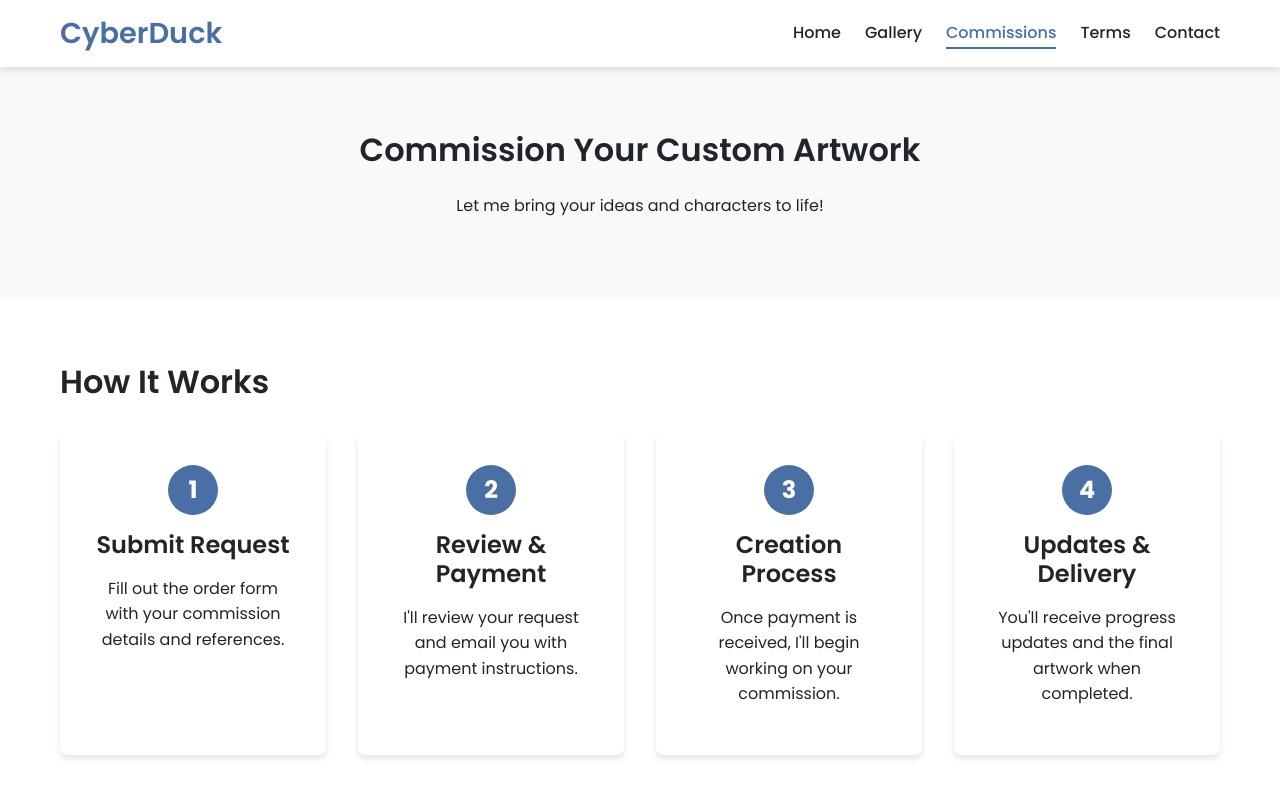
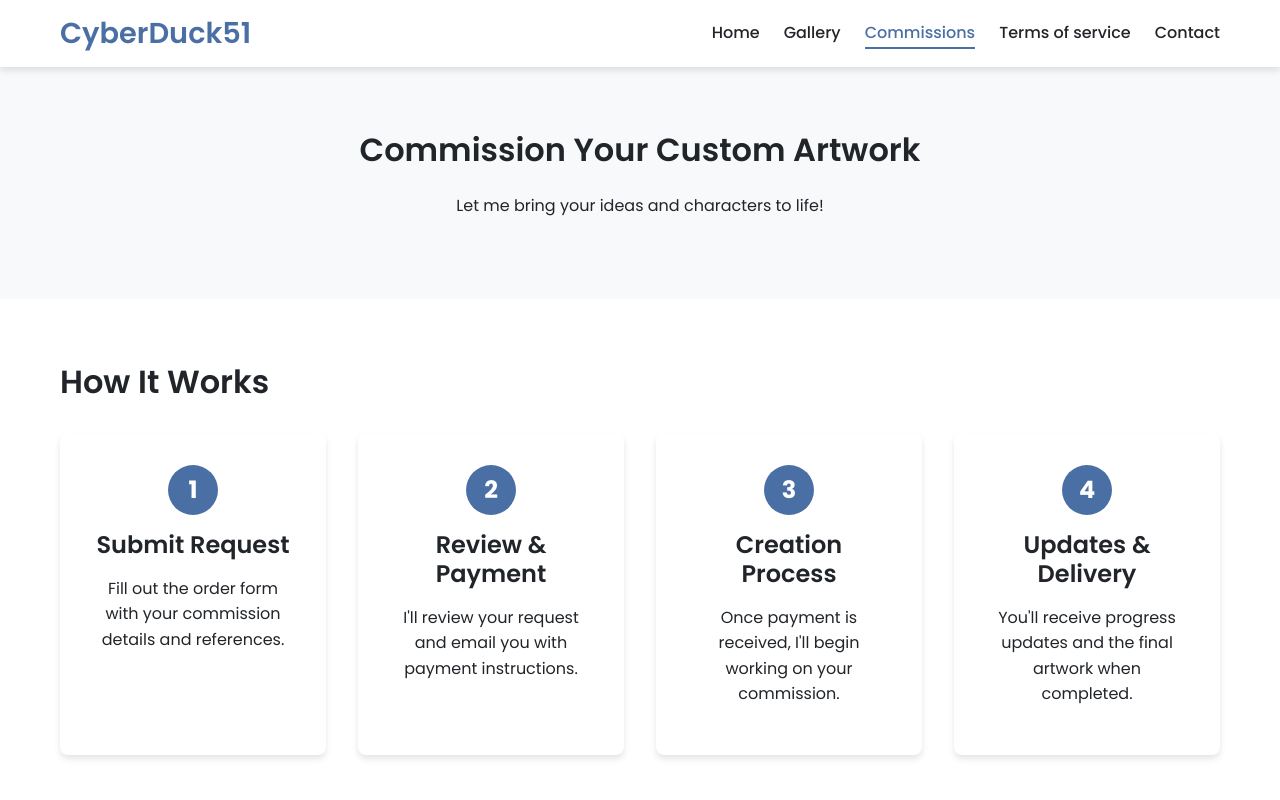
Before and after one commit to Cyberduck-51/CyberDuck, a plain HTML site: page commissions.html in a window 1280 px wide. Shown: the top 800 px of the page. Drawn offline with Linux system fonts and the light colour scheme.

Commit message:
Update commissions.html

```diff
--- a/commissions.html
+++ b/commissions.html
@@ -21,14 +21,14 @@
     <header>
         <div class="container">
             <div class="logo">
-                <h1>CyberDuck</h1>
+                <h1>CyberDuck51</h1>
             </div>
             <nav>
                 <ul class="nav-links">
                     <li><a href="index.html">Home</a></li>
                     <li><a href="gallery.html">Gallery</a></li>
                     <li><a href="commissions.html" class="active">Commissions</a></li>
-                    <li><a href="terms.html">Terms</a></li>
+                    <li><a href="terms.html">Terms of service</a></li>
                     <li><a href="contact.html">Contact</a></li>
                 </ul>
                 <div class="hamburger">
```
